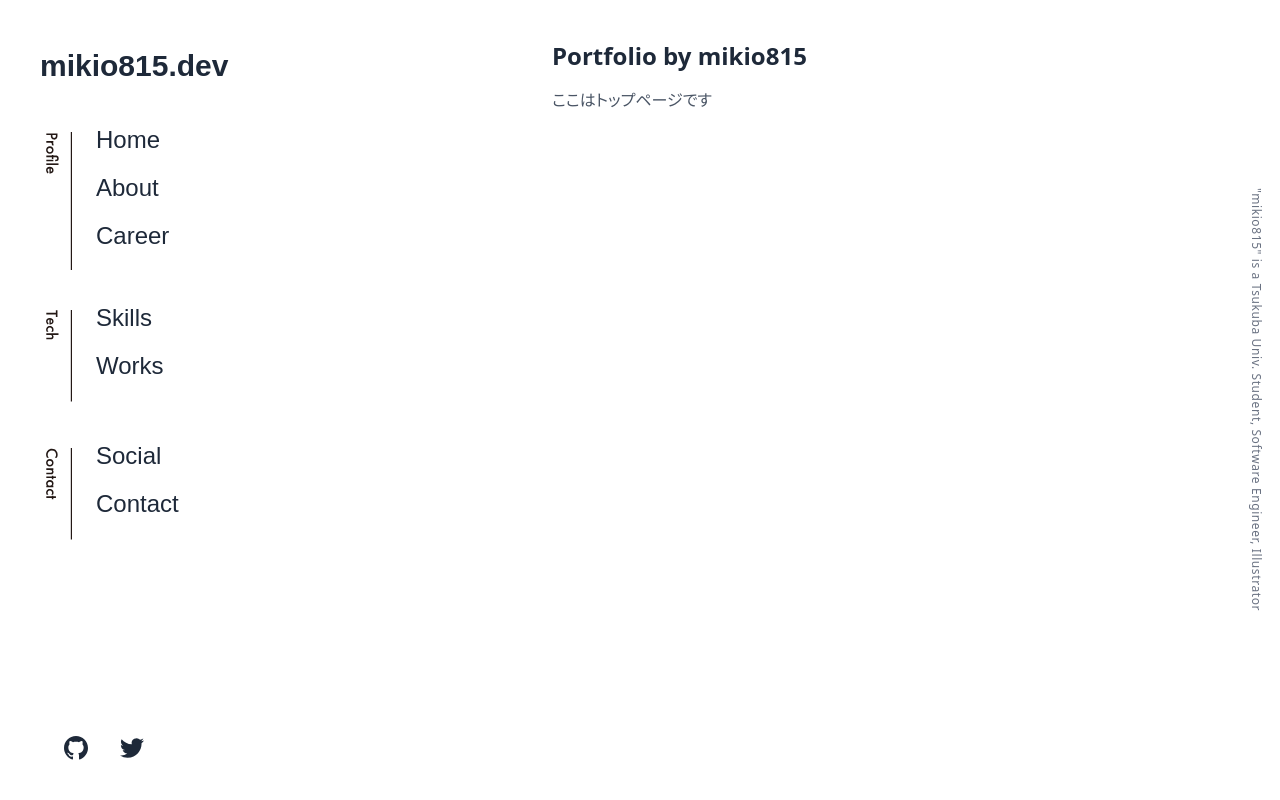
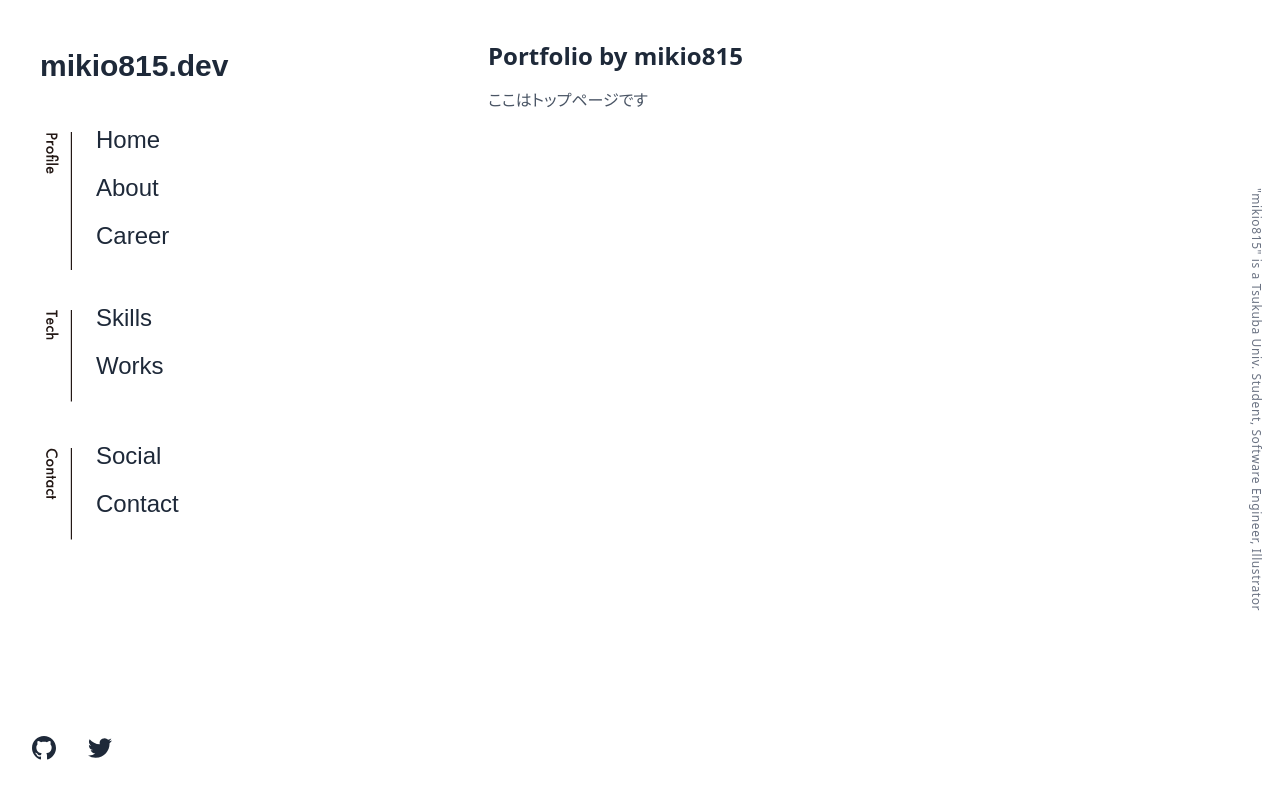
Before and after one commit to mikio815/mikio-portfolio, an Astro site: page / in a window 1280 px wide. Built offline with nearby package versions, Linux system fonts and the light colour scheme; Astro itself is replaced by a stand-in of ours; a web font is replaced by a local one.

Commit message:
SNSリンクの修正

```diff
--- a/src/layouts/DefaultLayout.astro
+++ b/src/layouts/DefaultLayout.astro
@@ -42,18 +42,18 @@ import "../styles/global.css"
       </nav>
 
     </aside>
-    <div class="mt-auto px-16 pb-10 pt-12 flex space-x-8">
-        <a href="https://github.com/mikio815" aria-label="GitHub">
-          <svg xmlns="http://www.w3.org/2000/svg" width="24" height="24" viewBox="0 0 24 24" fill="currentColor">
+    <div class="mt-auto px-8 pb-10 pt-12 flex space-x-8 relative z-20">
+        <a href="https://github.com/mikio815" aria-label="GitHub" class="block w-6 h-6 cursor-pointer hover:text-blue-500 transition-colors duration-200">
+          <svg xmlns="http://www.w3.org/2000/svg" width="24" height="24" viewBox="0 0 24 24" fill="currentColor" class="w-full h-full">
             <path d="M12 0c-6.626 0-12 5.373-12 12 0 5.302 3.438 9.8 8.207 11.387.599.111.793-.261.793-.577v-2.234c-3.338.726-4.033-1.416-4.033-1.416-.546-1.387-1.333-1.756-1.333-1.756-1.089-.745.083-.729.083-.729 1.205.084 1.839 1.237 1.839 1.237 1.07 1.834 2.807 1.304 3.492.997.107-.775.418-1.305.762-1.604-2.665-.305-5.467-1.334-5.467-5.931 0-1.311.469-2.381 1.236-3.221-.124-.303-.535-1.524.117-3.176 0 0 1.008-.322 3.301 1.23.957-.266 1.983-.399 3.003-.404 1.02.005 2.047.138 3.006.404 2.291-1.552 3.297-1.23 3.297-1.23.653 1.653.242 2.874.118 3.176.77.84 1.235 1.911 1.235 3.221 0 4.609-2.807 5.624-5.479 5.921.43.372.823 1.102.823 2.222v3.293c0 .319.192.694.801.576 4.765-1.589 8.199-6.086 8.199-11.386 0-6.627-5.373-12-12-12z"/>
           </svg>
         </a>
-        <a href="https://twitter.com/mikio815" aria-label="Twitter">
-          <svg xmlns="http://www.w3.org/2000/svg" width="24" height="24" viewBox="0 0 24 24" fill="currentColor">
+        <a href="https://twitter.com/mikio815" aria-label="Twitter" class="block w-6 h-6 cursor-pointer hover:text-blue-500 transition-colors duration-200">
+          <svg xmlns="http://www.w3.org/2000/svg" width="24" height="24" viewBox="0 0 24 24" fill="currentColor" class="w-full h-full">
             <path d="M23.953 4.57a10 10 0 01-2.825.775 4.958 4.958 0 002.163-2.723 10.03 10.03 0 01-3.127 1.195 4.92 4.92 0 00-8.384 4.482C7.69 8.095 4.067 6.13 1.64 3.16a4.822 4.822 0 00-.666 2.475c0 1.71.87 3.213 2.188 4.096a4.904 4.904 0 01-2.228-.616v.06a4.923 4.923 0 003.946 4.827 4.996 4.996 0 01-2.212.085 4.936 4.936 0 004.604 3.417 9.867 9.867 0 01-6.102 2.105c-.39 0-.779-.023-1.17-.067a13.995 13.995 0 007.557 2.209c9.053 0 13.998-7.496 13.998-13.985 0-.21 0-.42-.015-.63A9.935 9.935 0 0024 4.59z"/>
           </svg>
         </a>
-    </div>
+      </div>
 
     <!-- 右サイドバー -->
     <aside class="fixed right-0 h-full w-12 flex flex-col justify-center items-center">
```
